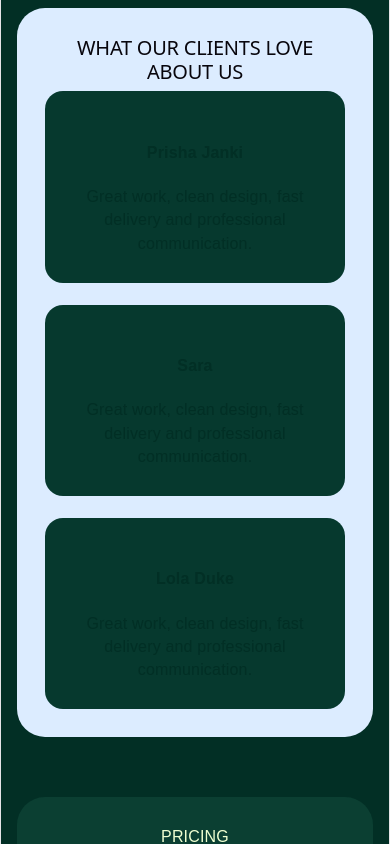
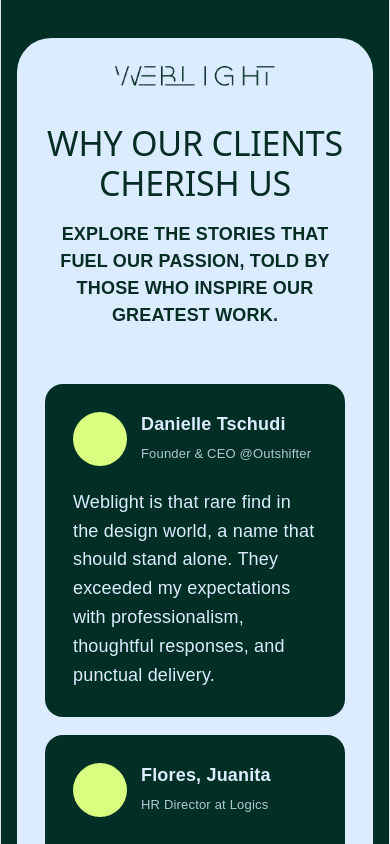
Before and after one commit to Ehtasham-Yasin/weblight-app, a React (Vite) app: page / in a window 390 px wide. Shown: the part 4140-4984 px from the top of the page. Built offline with nearby package versions, Linux system fonts and the light colour scheme.

Commit message:
update testimonial

```diff
--- a/src/App.css
+++ b/src/App.css
@@ -282,10 +282,92 @@
 }
 
 .testimonials {
+  width: min(100% - 32px, 1200px);
+  margin: 90px auto;
   background: #dcecff;
   color: #022f25;
-  padding: 55px;
+  padding: 64px;
+  border-radius: 34px;
   text-align: center;
+}
+
+.testimonialLogo {
+  width: 220px;
+  height: auto;
+  margin-bottom: 30px;
+}
+
+.testimonials h2 {
+  font-size: clamp(34px, 5vw, 58px);
+  margin: 0 0 18px;
+  color: #052D24;
+}
+
+.testimonialSub {
+  max-width: 760px;
+  margin: 0 auto 55px;
+  font-size: 18px;
+  font-weight: 800;
+  line-height: 1.5;
+  color: #052D24;
+}
+
+.testimonialGrid {
+  display: grid;
+  grid-template-columns: repeat(3, 1fr);
+  gap: 18px;
+}
+
+.testimonialCard {
+  background: #022f25;
+  color: #dcecff;
+  border-radius: 18px;
+  padding: 28px;
+  text-align: left;
+}
+
+.clientTop {
+  display: flex;
+  gap: 14px;
+  align-items: center;
+  margin-bottom: 22px;
+}
+
+.clientAvatar {
+  width: 54px;
+  height: 54px;
+  border-radius: 50%;
+  background: #d9ff81;
+}
+
+.clientTop h4 {
+  margin: 0 0 6px;
+  font-size: 18px;
+}
+
+.clientTop p {
+  margin: 0;
+  font-size: 13px;
+  opacity: 0.8;
+}
+
+.clientText {
+  font-size: 18px;
+  line-height: 1.6;
+}
+
+@media (max-width: 900px) {
+  .testimonialGrid {
+    grid-template-columns: 1fr;
+  }
+
+  .testimonials {
+    padding: 36px;
+  }
+
+  .testimonialLogo {
+    width: 160px;
+  }
 }
 
 .priceCard:nth-child(2) {
--- a/src/App.jsx
+++ b/src/App.jsx
@@ -192,21 +192,50 @@
       </section>
 
       <section className="testimonials">
-        <h2>WHAT OUR CLIENTS LOVE ABOUT US</h2>
+        <img
+          src="/logo-dark.png"
+          alt="Weblight logo"
+          className="testimonialLogo"
+        />
+        <h2>WHY OUR CLIENTS CHERISH US</h2>
 
-        <div className="cards">
-          {["Prisha Janki", "Sara", "Lola Duke"].map((name) => (
-            <div className="card" key={name}>
-              <h4>{name}</h4>
-              <p>
-                Great work, clean design, fast delivery and professional
-                communication.
-              </p>
+        <p className="testimonialSub">
+          EXPLORE THE STORIES THAT FUEL OUR PASSION, TOLD BY THOSE WHO INSPIRE OUR
+          GREATEST WORK.
+        </p>
+
+        <div className="testimonialGrid">
+          {[
+            {
+              name: "Danielle Tschudi",
+              role: "Founder & CEO @Outshifter",
+              text: "Weblight is that rare find in the design world, a name that should stand alone. They exceeded my expectations with professionalism, thoughtful responses, and punctual delivery.",
+            },
+            {
+              name: "Flores, Juanita",
+              role: "HR Director at Logics",
+              text: "Weblight has been a game-changer for our brand. They provide a unique mix of creativity, fast delivery, and crystal clear communication.",
+            },
+            {
+              name: "Salwa",
+              role: "Head of Product at Zentry",
+              text: "Working with the Weblight team has been a transformative experience. They quickly turned our initial ideas into compelling designs.",
+            },
+          ].map((item) => (
+            <div className="testimonialCard" key={item.name}>
+              <div className="clientTop">
+                <div className="clientAvatar"></div>
+                <div>
+                  <h4>{item.name}</h4>
+                  <p>{item.role}</p>
+                </div>
+              </div>
+
+              <p className="clientText">{item.text}</p>
             </div>
           ))}
         </div>
       </section>
-
       <section className="pricing" id="pricing">
         <p className="tag">PRICING</p>
         <h2>MEMBER BENEFITS PLANS</h2>
```
Also changed, not shown: public/logo-dark.png (added).
